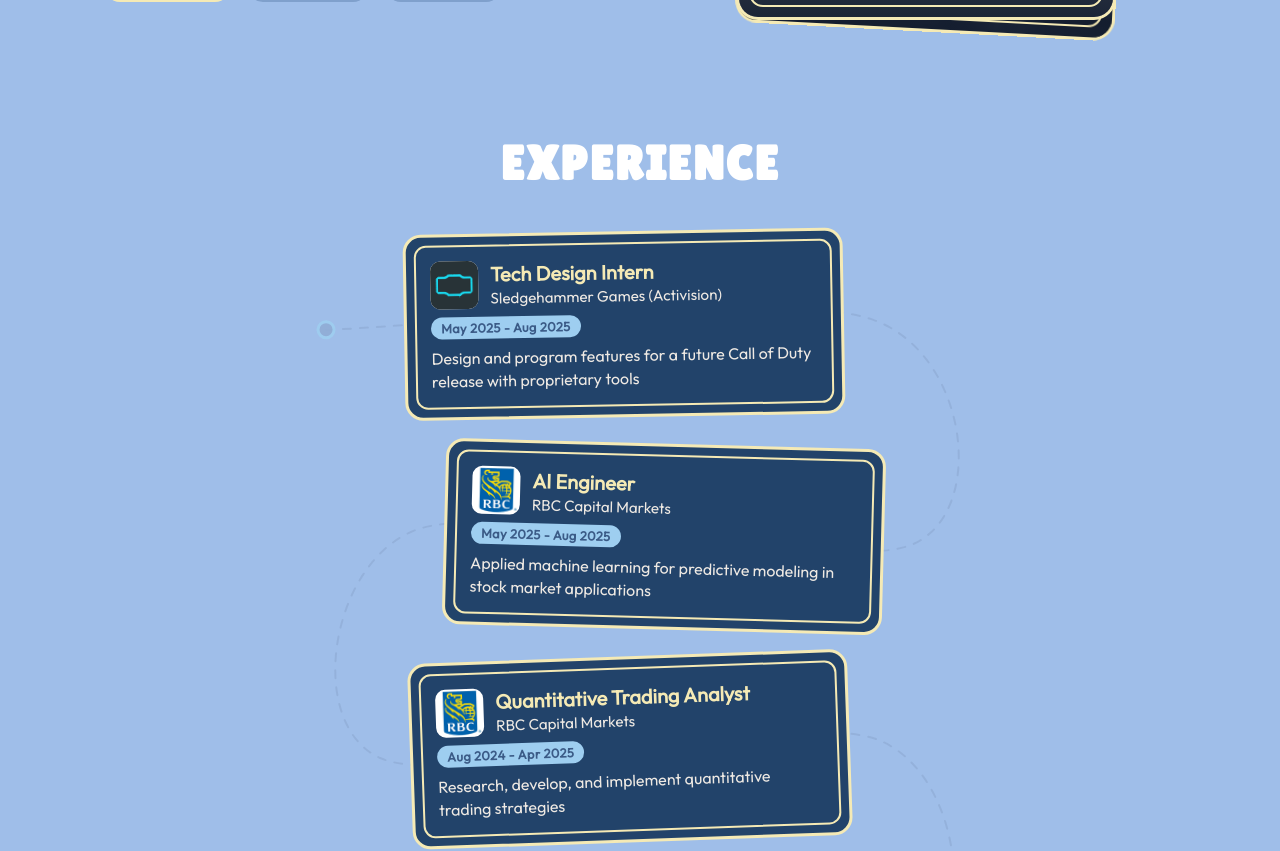
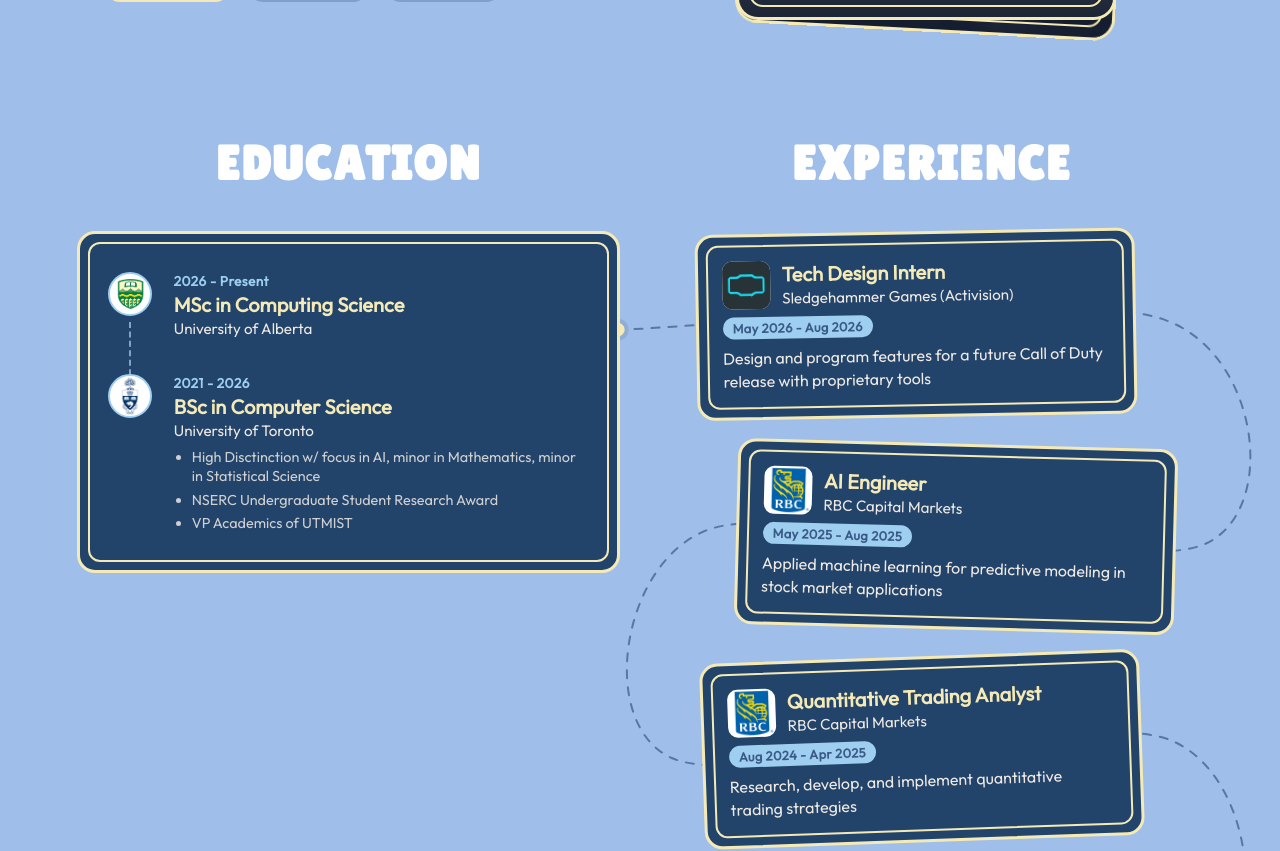
Before and after one commit to swannercjj/swannercjj.github.io, a React (Vite) app: page / in a window 1280 px wide. Shown: the part 740-1591 px from the top of the page. Built offline with nearby package versions, Linux system fonts and the light colour scheme; grey boxes are pictures that could not be loaded.

Commit message:
education

```diff
--- /dev/null
+++ b/src/components/Education/Education.jsx
@@ -0,0 +1,74 @@
+import React, { useState } from 'react'
+import styles from "./Education.module.css"
+
+import UofaLogo from "../../assets/experience/uofa.png"
+import UoftLogo from "../../assets/experience/uoft.png"
+
+
+const education = [
+    {
+        logo: UofaLogo,
+        date: "2026 - Present",
+        degree: "MSc in Computing Science",
+        school: "University of Alberta",
+        bullets: []
+    },
+    {
+        logo: UoftLogo,
+        date: "2021 - 2026",
+        degree: "BSc in Computer Science",
+        school: "University of Toronto",
+        bullets: [
+            "High Disctinction w/ focus in AI, minor in Mathematics, minor in Statistical Science",
+            "NSERC Undergraduate Student Research Award",
+            "VP Academics of UTMIST",
+        ]
+    },
+]
+
+const EduLogo = ({ src, alt, monogram }) => {
+    const [failed, setFailed] = useState(false)
+
+    return (
+        <img
+            className={styles.eduLogo}
+            src={src}
+            alt={`${alt} logo`}
+            loading="lazy"
+            onError={() => setFailed(true)}
+        />
+    )
+}
+
+export const Education = () => {
+    return (
+        <div className={`${styles.column} ${styles.colEdu}`}>
+            <h2 className={styles.title}>Education</h2>
+            <div className={styles.eduTimeline}>
+                <div className={styles.eduItems}>
+                    {education.map((edu, i) => (
+                        <div key={i} className={styles.eduEntry}>
+                            <span className={styles.eduNode}>
+                                <EduLogo src={edu.logo} alt={edu.school} monogram={edu.monogram} />
+                            </span>
+                            {(
+                                <div className={styles.eduContent}>
+                                    <span className={styles.eduDate}>{edu.date}</span>
+                                    <h3 className={styles.eduDegree}>{edu.degree}</h3>
+                                    <p className={styles.eduSchool}>{edu.school}</p>
+                                    {edu.bullets && edu.bullets.length > 0 && (
+                                        <ul className={styles.eduBullets}>
+                                            {edu.bullets.map((bullet, j) => (
+                                                <li key={j}>{bullet}</li>
+                                            ))}
+                                        </ul>
+                                    )}
+                                </div>
+                            )}
+                        </div>
+                    ))}
+                </div>
+            </div>
+        </div>
+    )
+}
--- /dev/null
+++ b/src/components/Education/Education.module.css
@@ -0,0 +1,204 @@
+@import "../../vars.css";
+
+/* Education renders as one of the two columns inside Experience's `.columns`
+   flex row, so it carries its own column sizing + ordering (left side). */
+.column {
+    display: flex;
+    flex-direction: column;
+    align-items: center;
+    flex: 1 1 480px;
+    min-width: 0;
+    max-width: 620px;
+    order: 1;
+}
+
+.colEdu {
+    order: 1;
+}
+
+.title {
+    color: var(--color-text);
+    font-family: var(--font-header);
+    font-size: 48px;
+    font-weight: 700;
+    letter-spacing: 1.75px;
+    text-transform: uppercase;
+    transition: text-shadow 0.2s ease;
+    display: inline-block;
+    margin-bottom: 12px;
+}
+
+.title:hover {
+    text-shadow:
+      0 0 5px var(--color-secondary),
+      0 0 10px var(--color-secondary),
+      0 0 15px var(--color-secondary);
+}
+
+/* ---- Single container, straight (non-wavy) dashed rail ---- */
+/* Same card treatment as the experience cards: yellow border, navy fill,
+   and an inset inner border framing the whole block. */
+.eduTimeline {
+    position: relative;
+    width: 100%;
+    max-width: 560px;
+    padding: 1.75rem;
+    border-radius: 18px;
+    border: 3px solid var(--palette-yellow);
+    background-color: var(--color-exp-card-bg);
+    transition: background-color 0.3s ease, color 0.3s ease;
+}
+
+.eduTimeline::after {
+    content: "";
+    position: absolute;
+    inset: 8px;
+    z-index: 3;
+    border: 2px solid var(--palette-yellow);
+    border-radius: 12px;
+    pointer-events: none;
+}
+
+.eduItems {
+    position: relative;
+    display: flex;
+    flex-direction: column;
+    padding: 8px 0;
+}
+
+/* One entry: circular logo node on the left + text to the right */
+.eduEntry {
+    position: relative;
+    padding-left: 66px;
+    padding-bottom: 34px;
+}
+
+.eduEntry:last-child {
+    padding-bottom: 0;
+}
+
+/* Dashed connector running down from this node to the next */
+.eduEntry:not(:last-child)::before {
+    content: "";
+    position: absolute;
+    left: 21px;
+    top: 52px;
+    bottom: -22px;
+    border-left: 2px dashed var(--palette-blue);
+    opacity: 0.9;
+}
+
+[data-theme="dark"] .eduEntry:not(:last-child)::before {
+    border-left-color: var(--palette-blue);
+    opacity: 0.4;
+}
+
+/* Circular node that holds the university logo (spot to drop a logo in) */
+.eduNode {
+    position: absolute;
+    left: 0;
+    top: 2px;
+    display: flex;
+    align-items: center;
+    justify-content: center;
+    width: 44px;
+    height: 44px;
+    border-radius: 50%;
+    background: var(--color-logo-bg);
+    border: 2px solid var(--color-secondary);
+    overflow: hidden;
+    z-index: 2;
+}
+
+/* University logo inside the node */
+.eduLogo {
+    width: 100%;
+    height: 100%;
+    padding: 4px;
+    object-fit: cover;
+    transform: scale(1.15);
+}
+
+/* Fallback initials when no logo image is set */
+.eduMonogram {
+    font-family: var(--font-header);
+    font-size: 0.8rem;
+    letter-spacing: 0.5px;
+    color: var(--color-card-bg);
+}
+
+.eduContent {
+    display: flex;
+    flex-direction: column;
+    gap: 2px;
+    padding-top: 2px;
+}
+
+.eduDate {
+    font-size: 0.85rem;
+    font-weight: 700;
+    letter-spacing: 0.4px;
+    color: var(--color-secondary);
+}
+
+.eduDegree {
+    margin: 0;
+    font-size: 1.25rem;
+    font-weight: 700;
+    line-height: 1.25;
+    color: var(--palette-yellow);
+}
+
+.eduSchool {
+    margin: 0;
+    font-size: 0.95rem;
+    color: var(--palette-cream);
+    opacity: 1;
+}
+
+/* Bullet points beneath each education entry */
+.eduBullets {
+    margin: 6px 0 0;
+    padding-left: 18px;
+    display: flex;
+    flex-direction: column;
+    gap: 4px;
+    list-style: disc;
+}
+
+.eduBullets li {
+    font-size: 0.9rem;
+    line-height: 1.35;
+    color: var(--palette-cream);
+    opacity: 0.85;
+}
+
+.phLine {
+    display: block;
+    height: 12px;
+    border-radius: 999px;
+    background: var(--color-text);
+    opacity: 0.22;
+}
+
+.phEduDate { width: 150px; height: 13px; }
+.phEduTitle { width: 82%; height: 22px; opacity: 0.28; }
+.phEduSub { width: 58%; height: 13px; }
+
+@media screen and (min-width: 831px) {
+    .eduTimeline {
+        margin-top: 28px;
+    }
+}
+
+@media screen and (max-width: 830px) {
+    .column {
+        width: 100%;
+        max-width: 620px;
+        flex-basis: auto;
+    }
+
+    .title {
+        font-size: 36px;
+    }
+}
--- a/src/components/Experience/Experience.jsx
+++ b/src/components/Experience/Experience.jsx
@@ -1,5 +1,6 @@
 import React, { useState, useRef, useLayoutEffect, useCallback } from 'react'
 import styles from "./Experience.module.css"
+import { Education } from "../Education/Education"
 
 import ShgLogo from "../../assets/experience/shg.png"
 import RbcLogo from "../../assets/experience/rbc.png"
@@ -9,7 +10,7 @@
     {
         role: "Tech Design Intern",
         company: "Sledgehammer Games (Activision)",
-        date: "May 2025 - Aug 2025",
+        date: "May 2026 - Aug 2026",
         description: "Design and program features for a future Call of Duty release with proprietary tools",
         logo: ShgLogo,
         logoBg: "#283337",
@@ -197,6 +198,9 @@
 
     return (
         <section className={styles.container} id="experience">
+            <div className={styles.columns}>
+                {/* Experience column (right) — curved thread through tilted cards */}
+                <div className={`${styles.column} ${styles.colExp}`}>
                     <h2 className={styles.title}>Experience</h2>
                     <div className={styles.timeline} ref={timelineRef}>
                         <span className={styles.rail} aria-hidden="true" />
@@ -209,7 +213,7 @@
                         >
                             <path className={styles.curvePath} d={curve.d} />
                             {curve.dots.map((dot, i) => (
-                        <circle key={i} className={styles.curveDot} cx={dot.x} cy={dot.y} r={8} />
+                                <circle key={i} className={styles.curveDot} cx={dot.x} cy={dot.y} r={9} />
                             ))}
                         </svg>
                         <div className={styles.items} ref={itemsRef}>
@@ -232,6 +236,11 @@
                             ))}
                         </div>
                     </div>
+                </div>
+
+                {/* Education column (left) — lives in its own component */}
+                <Education />
+            </div>
         </section>
     )
 }
--- a/src/components/Experience/Experience.module.css
+++ b/src/components/Experience/Experience.module.css
@@ -6,9 +6,33 @@
     flex-direction: column;
     align-items: center;
     z-index: 1;
-    margin: 48px 12%;
+    margin: 48px auto;
+    width: 88%;
+    max-width: 1240px;
     padding: 0;
 }
+
+/* Two side-by-side columns: Experience (left) + Education (right) */
+.columns {
+    display: flex;
+    justify-content: center;
+    align-items: flex-start;
+    gap: 40px;
+    width: 100%;
+    flex-wrap: wrap;
+}
+
+.column {
+    display: flex;
+    flex-direction: column;
+    align-items: center;
+    flex: 1 1 480px;
+    min-width: 0;
+    max-width: 620px;
+}
+
+/* Education (its own component) takes order: 1 on the left; Experience sits right */
+.colExp { order: 2; }
 
 .title {
     color: var(--color-text);
@@ -47,7 +71,7 @@
     left: 50%;
     width: 0;
     transform: translateX(-50%);
-    border-left: 2px dashed var(--palette-blue);
+    border-left: 2px dashed var(--color-card-bg);
     opacity: 0.7;
     z-index: 0;
 }
@@ -64,18 +88,36 @@
 
 .curvePath {
     fill: none;
-    stroke: var(--palette-blue);
+    stroke: var(--color-card-bg);
     stroke-width: 2;
     stroke-dasharray: 8 9;
     stroke-linecap: round;
     opacity: 0.7;
 }
 
+/* Dark mode: swap to the pale palette blue (which pops against the dark page)
+   and fade it so it reads lighter. Light mode uses the darker card blue above
+   so the rail stays visible against the light-blue page background. */
+[data-theme="dark"] .curvePath {
+    stroke: var(--palette-blue);
+    opacity: 0.4;
+}
+
+[data-theme="dark"] .rail {
+    border-left-color: var(--palette-blue);
+    opacity: 0.4;
+}
+
+/* Line-end markers: a yellow dot with a blue border */
 .curveDot {
-    fill: var(--palette-blue);
+    fill: var(--palette-yellow);
+    stroke: var(--palette-blue);
+    stroke-width: 4;
+    opacity: 1;
+}
+
+[data-theme="dark"] .curveDot {
     stroke: var(--color-secondary);
-    stroke-width: 3;
-    opacity: 0.9;
 }
 
 .rail::before,
@@ -87,8 +129,13 @@
     width: 16px;
     height: 16px;
     border-radius: 50%;
+    background: var(--color-card-bg);
+    border: 3px solid var(--color-secondary);
+}
+
+[data-theme="dark"] .rail::before,
+[data-theme="dark"] .rail::after {
     background: var(--palette-blue);
-    border: 3px solid var(--color-secondary);
 }
 
 .rail::before {
@@ -244,8 +291,24 @@
 /* Mobile: gentler offsets so tilted cards don't overflow */
 @media screen and (max-width: 830px) {
     .container {
-        margin: 48px 8%;
+        margin: 48px auto;
+        width: 84%;
     }
+
+    /* Stack the columns, Education first then Experience */
+    .columns {
+        flex-direction: column;
+        align-items: center;
+        gap: 44px;
+    }
+
+    .column {
+        width: 100%;
+        max-width: 620px;
+        flex-basis: auto;
+    }
+
+    .colExp { order: 2; }
 
     .title {
         font-size: 36px;
```
Also changed, not shown: src/assets/experience/uoft.png (added). Lines whose indentation alone changed are shown as unchanged.
